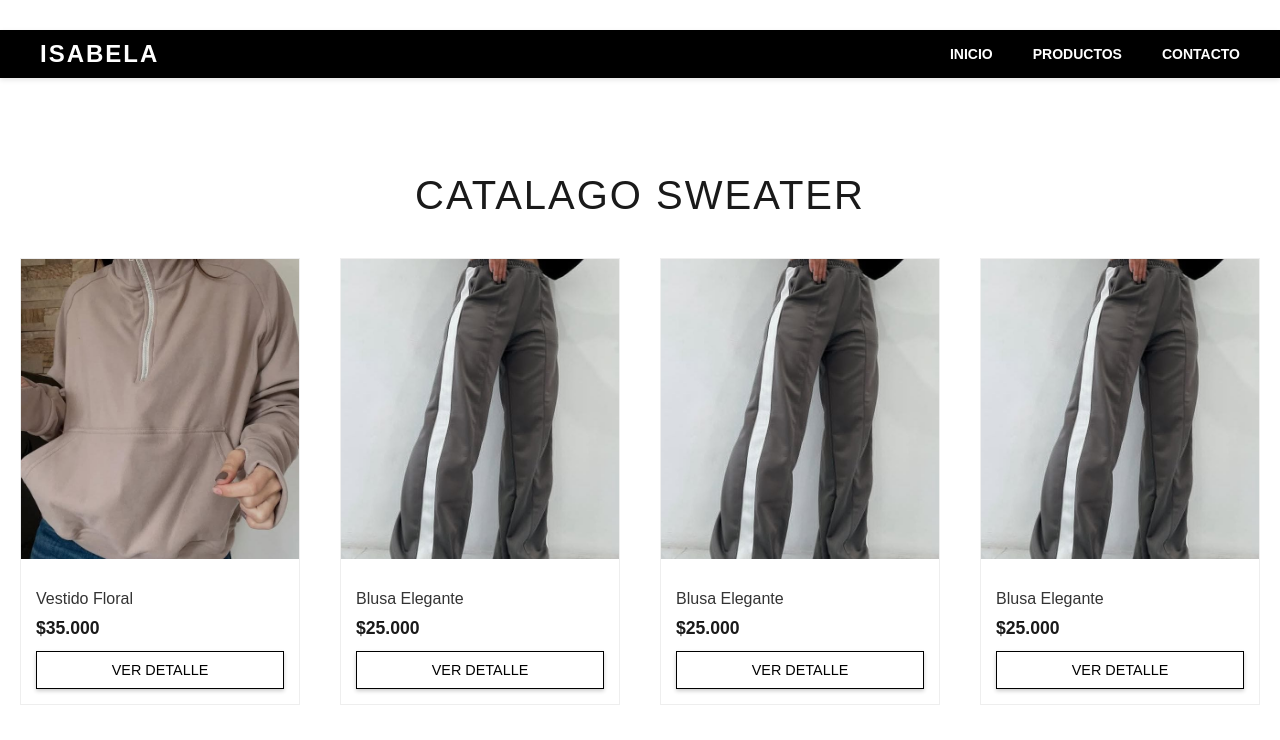
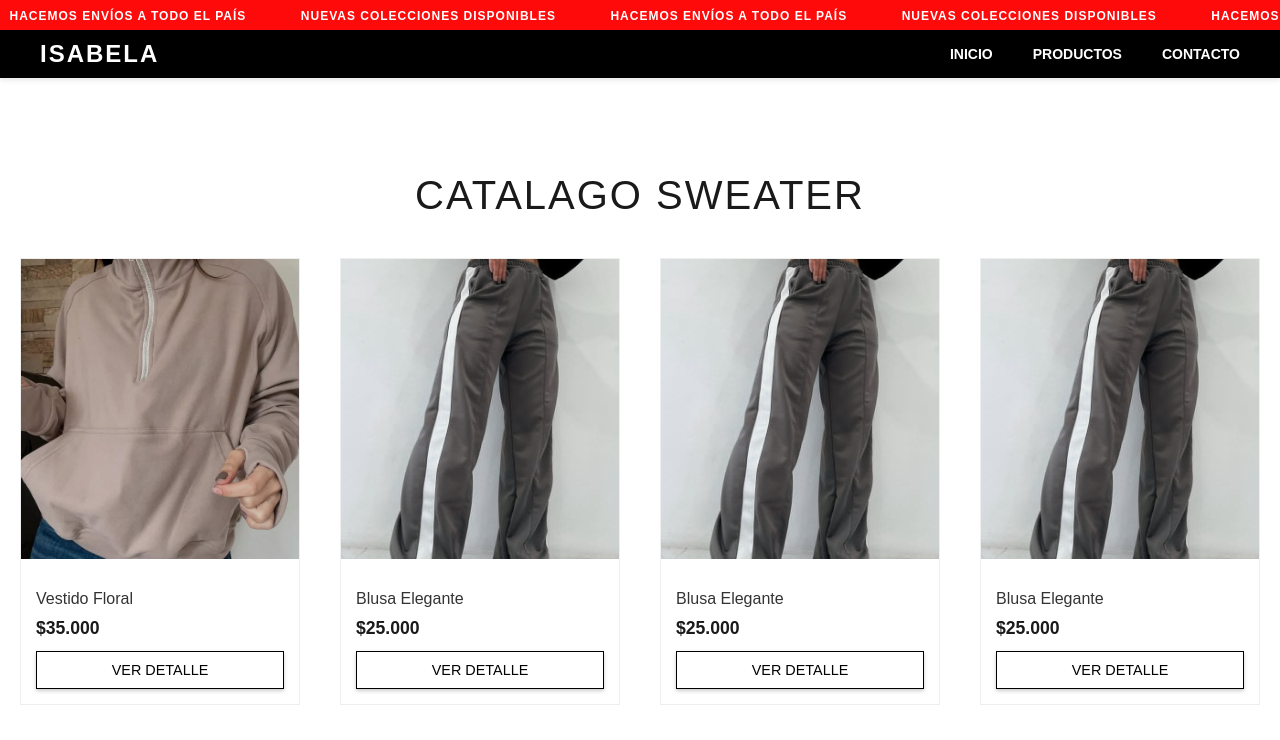
Before and after one commit to DavidTreto/isa.github.io, a plain HTML site: page productos.html in a window 1280 px wide. Shown: the top 740 px of the page. Drawn offline with Linux system fonts and the light colour scheme.

Commit message:
Update productos.html

```diff
--- a/productos.html
+++ b/productos.html
@@ -9,6 +9,23 @@
     <link rel="stylesheet" href="https://cdnjs.cloudflare.com/ajax/libs/font-awesome/5.15.4/css/all.min.css">
 </head>
 <body class="page-products">
+    <div class="top-promo-banner">
+        <div class="promo-text-container">
+            <span class="promo-item">NUEVAS COLECCIONES DISPONIBLES</span>
+            <span class="promo-item">HACEMOS ENVÍOS A TODO EL PAÍS</span>
+            <span class="promo-item">NUEVAS COLECCIONES DISPONIBLES</span>
+            <span class="promo-item">HACEMOS ENVÍOS A TODO EL PAÍS</span>
+            <span class="promo-item">NUEVAS COLECCIONES DISPONIBLES</span>
+            <span class="promo-item">HACEMOS ENVÍOS A TODO EL PAÍS</span>
+            <span class="promo-item">NUEVAS COLECCIONES DISPONIBLES</span>
+            <span class="promo-item">HACEMOS ENVÍOS A TODO EL PAÍS</span>
+            <span class="promo-item">NUEVAS COLECCIONES DISPONIBLES</span>
+            <span class="promo-item">HACEMOS ENVÍOS A TODO EL PAÍS</span>
+            <span class="promo-item">NUEVAS COLECCIONES DISPONIBLES</span>
+            <span class="promo-item">HACEMOS ENVÍOS A TODO EL PAÍS</span>
+        </div>
+    </div>
+
   <header class="main-header">
     <div class="header-top">
       <div class="logo">
```
